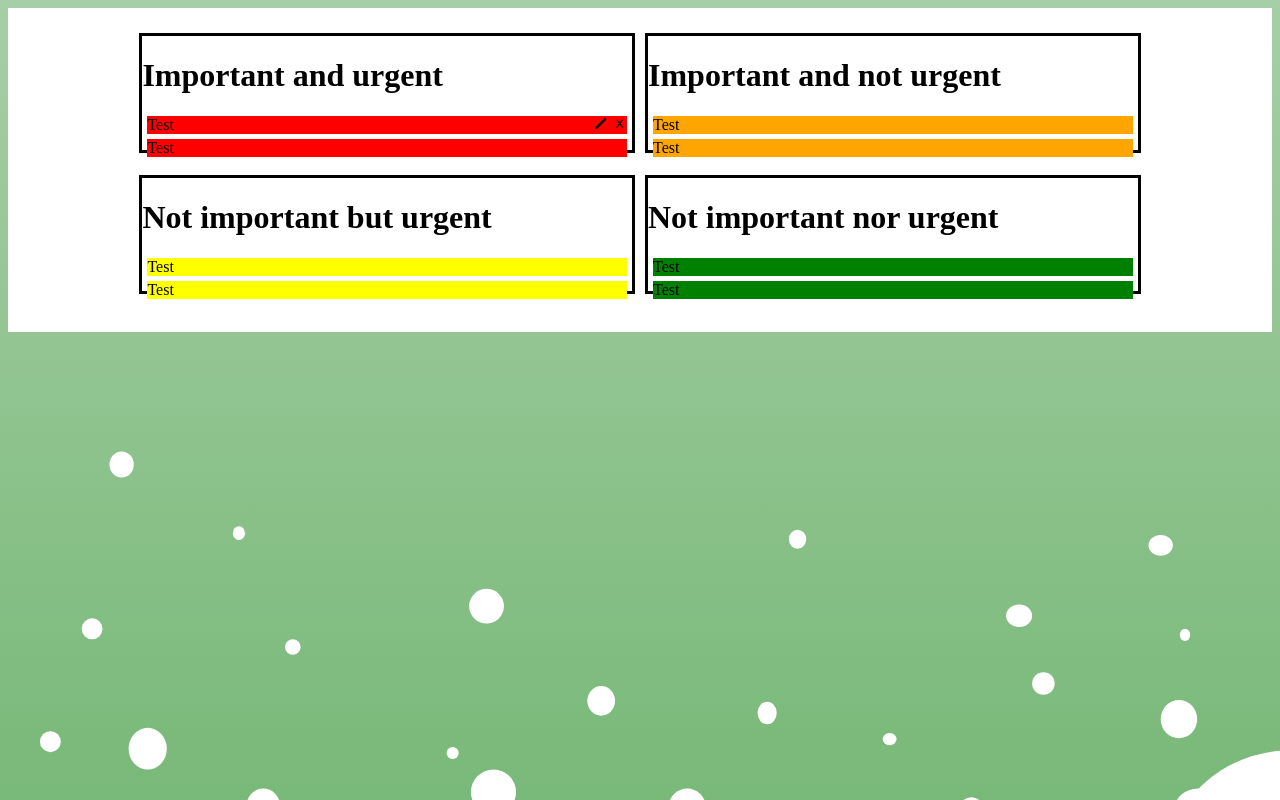
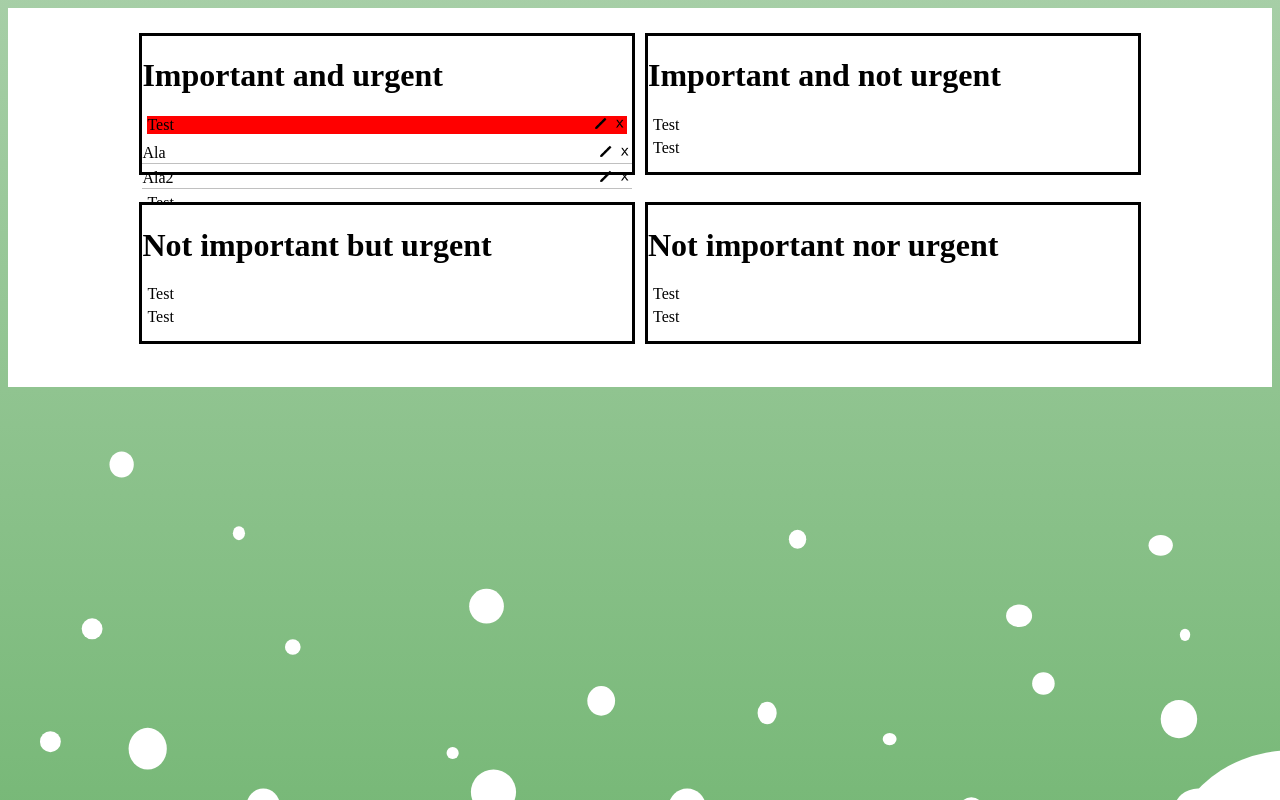
Before and after one commit to michaelKurowski/tasker, a plain HTML site: page src/client/index.html in a window 1280 px wide. Drawn offline with Linux system fonts and the light colour scheme.

Commit message:
GUI creation
Example task history
 	modified:   src/client/index.html
Cosmetic changes
 	modified:   src/client/libs/api.js
Draft of drop-down menu
 	modified:   src/client/libs/webUtils.js
To be removed
 	modified:   src/client/taskerPanel.html
.historyRecord
 	modified:   src/client/theme.css

```diff
--- a/src/client/index.html
+++ b/src/client/index.html
@@ -20,10 +20,26 @@
 
 		<div id="importantAndUrgent" class="redAlerts tasksContainer">
 			<h1>Important and urgent</h1>
-			<div class="alert">Test
-				<div class="alertButtons">
-					<img src="assets/edit.png" width="15px" height="15px"></img>
-					<img src="assets/delete.png" width="15px" height="15px"></img>
+			<div>
+				<div class="alert">Test
+					<div class="alertButtons">
+						<img src="assets/edit.png" width="15px" height="15px"></img>
+						<img src="assets/delete.png" width="15px" height="15px"></img>
+					</div>
+				</div>
+				<div class="history flex column">
+					<div class="historyRecord">Ala
+						<div class="alertButtons">
+							<img src="assets/edit.png" width="15px" height="15px"></img>
+							<img src="assets/delete.png" width="15px" height="15px"></img>
+						</div>
+					</div>
+					<div class="historyRecord">Ala2
+						<div class="alertButtons">
+							<img src="assets/edit.png" width="15px" height="15px"></img>
+							<img src="assets/delete.png" width="15px" height="15px"></img>
+						</div>
+					</div>
 				</div>
 			</div>
 			<div class="alert">Test</div>
--- a/src/client/libs/api.js
+++ b/src/client/libs/api.js
@@ -7,7 +7,6 @@ function api(){
 function login() {
 	moveToScreen(screens.login, screens.tasker)
 }
-
 
 function createTask() {
 
--- a/src/client/libs/webUtils.js
+++ b/src/client/libs/webUtils.js
@@ -31,6 +31,12 @@ function declareInputField(htmlElement) {
 	}
 }
 
+function declareDropDownMenu(htmlElement, unrollElement) {
+	htmlElement.onmouseover = function () {
+		//htmlElement
+	}
+}
+
 function toArray(hostObj){ //converts host object to array
 	var newArray = []
 	for (var i = 0 ; i < hostObj.length ; i++) {
--- a/src/client/theme.css
+++ b/src/client/theme.css
@@ -61,16 +61,16 @@ button {
 	justify-content: center;
 }
 
-.redAlerts > div{
+.redAlerts > div > .alert {
 	background-color: red;
 }
-.orangeAlerts > div{
+.orangeAlerts > div > .alert {
 	background-color: orange;
 }
-.yellowAlerts > div{
+.yellowAlerts > div > .alert {
 	background-color: yellow;
 }
-.greenAlerts > div{
+.greenAlerts > div > .alert {
 	background-color: green;
 }
 
@@ -82,6 +82,13 @@ button {
 	float: right;
 }
 
+.historyRecord {
+	border-bottom-style: solid;
+	border-width: 1px;
+	border-color: silver;
+	margin-top: 5px;
+}
+
 @keyframes switchOut {
 	0% {transform: translate(0%, 0px);}
 	100% {transform: translate(100vw, 0px);}
```
Also changed, not shown: src/client/taskerPanel.html (+1 -1 lines).
